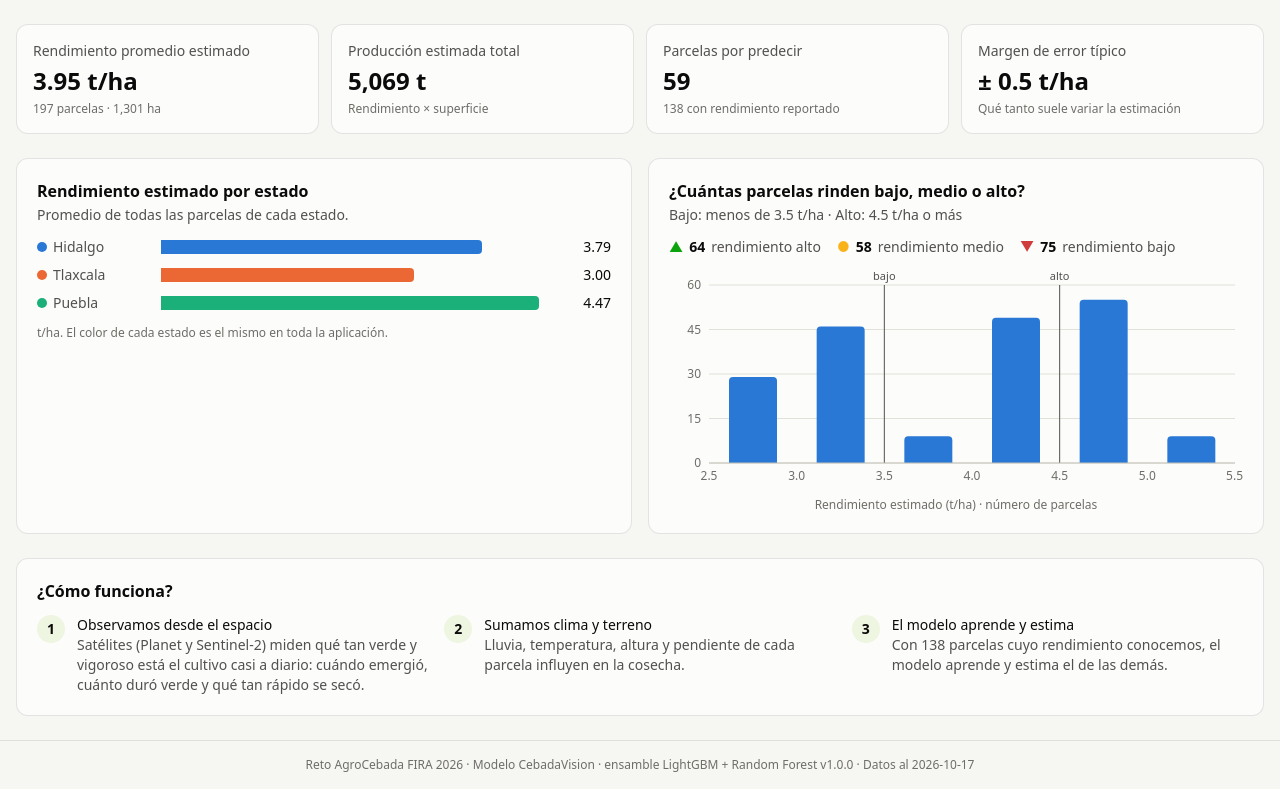
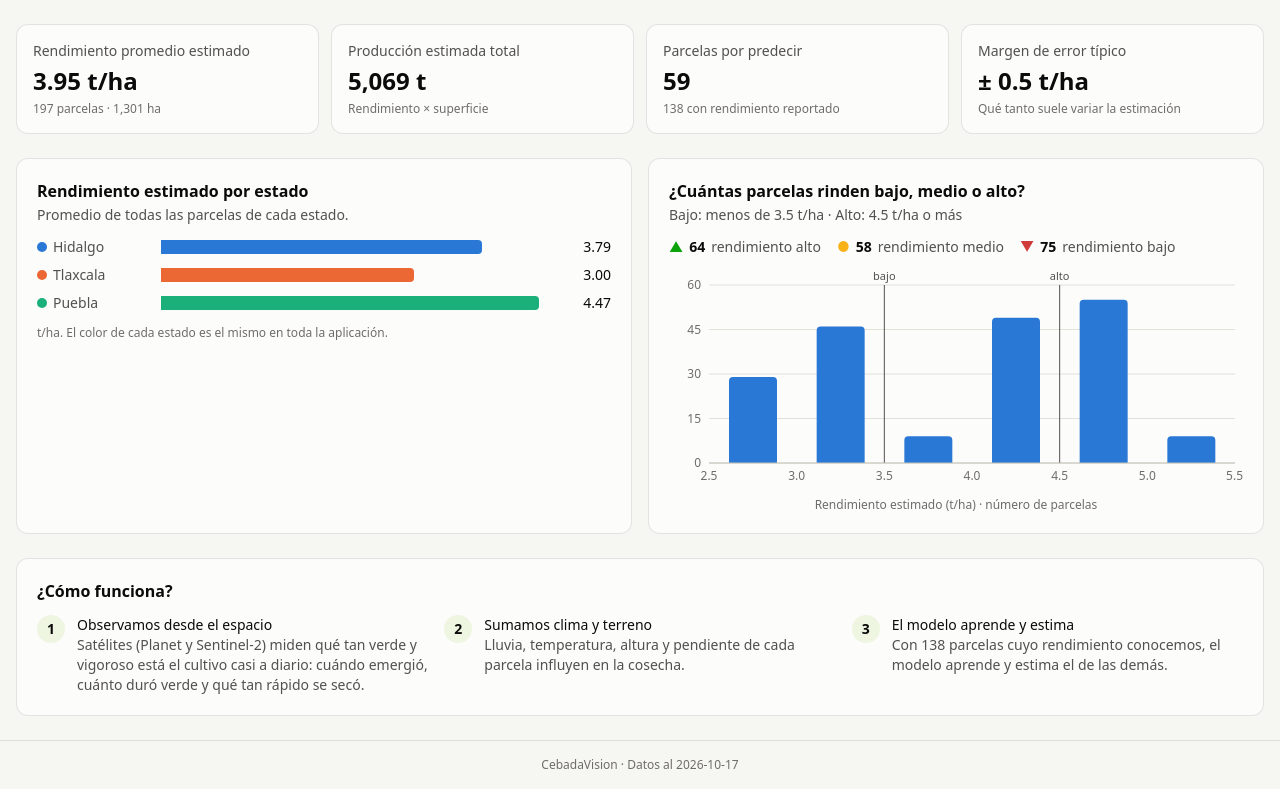
Before and after one commit to David54s/agrocebada-pagina, a React (Vite) app: page / in a window 1280 px wide. Shown: the part 489-1278 px from the top of the page. Built offline with nearby package versions, Linux system fonts and the light colour scheme.

Commit message:
fix(ui): pie de pagina corto

```diff
--- a/src/components/Layout.tsx
+++ b/src/components/Layout.tsx
@@ -79,7 +79,7 @@ export default function Layout() {
         <Outlet />
       </main>
       <footer className="border-t border-line py-4 text-center text-xs text-muted">
-        Reto AgroCebada FIRA 2026 · Modelo {modelo.nombre} v{modelo.version} · Datos al {modelo.generado}
+        CebadaVision · Datos al {modelo.generado}
       </footer>
     </div>
   )
```
